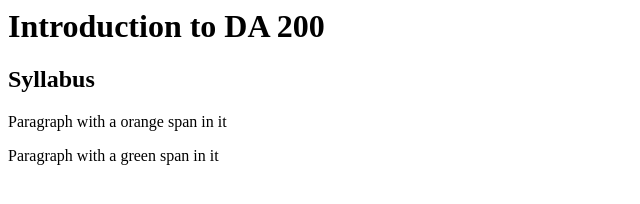
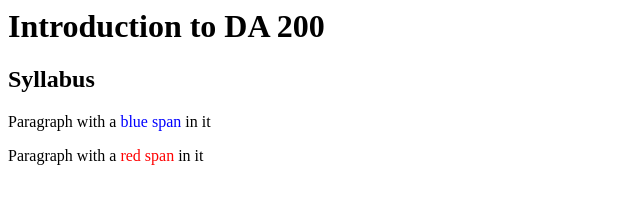
Before and after one commit to tieuh1/tieuh1.github.io, a plain HTML site: page index.html in a window 1280 px wide. Shown: the whole page, without its empty margins (0-640 px from the left). Drawn offline with Linux system fonts and the light colour scheme.

Commit message:
Update index.html

```diff
--- a/index.html
+++ b/index.html
@@ -2,16 +2,16 @@
   <head>
     <title>Hello World</title>
     <style>
-      .blue { color:orange; }
-      .red { color:green; }
+      .blue { color:blue; }
+      .red { color:red; }
     </style>
   </head>
   <body>
      <div>
      <h1>Introduction to DA 200</h1>
      <h2>Syllabus</h2>
-     <p>Paragraph with a <span class="orange">orange span</span> in it</p>
-     <p>Paragraph with a <span class="green">green span</span> in it</p>
+     <p>Paragraph with a <span class="blue">blue span</span> in it</p>
+     <p>Paragraph with a <span class="red">red span</span> in it</p>
      </div>
    </body>
 </html>
```
